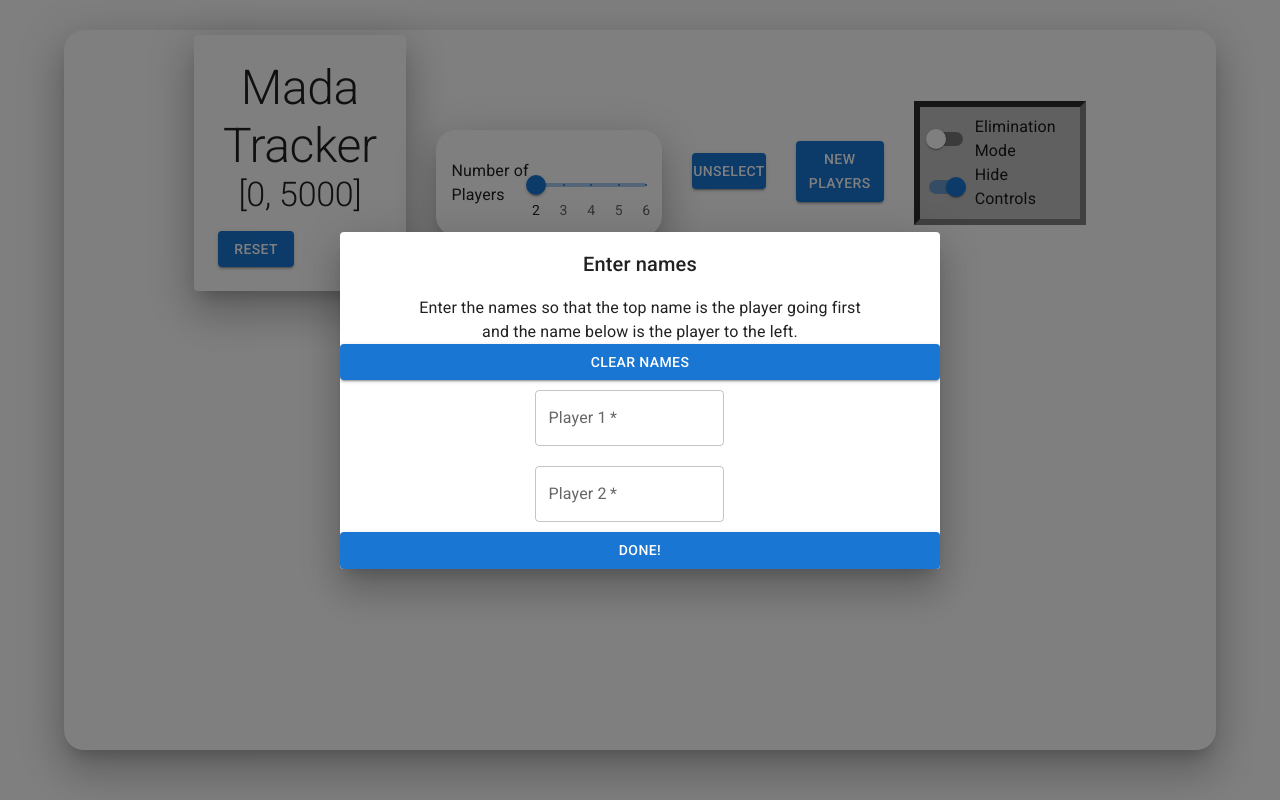
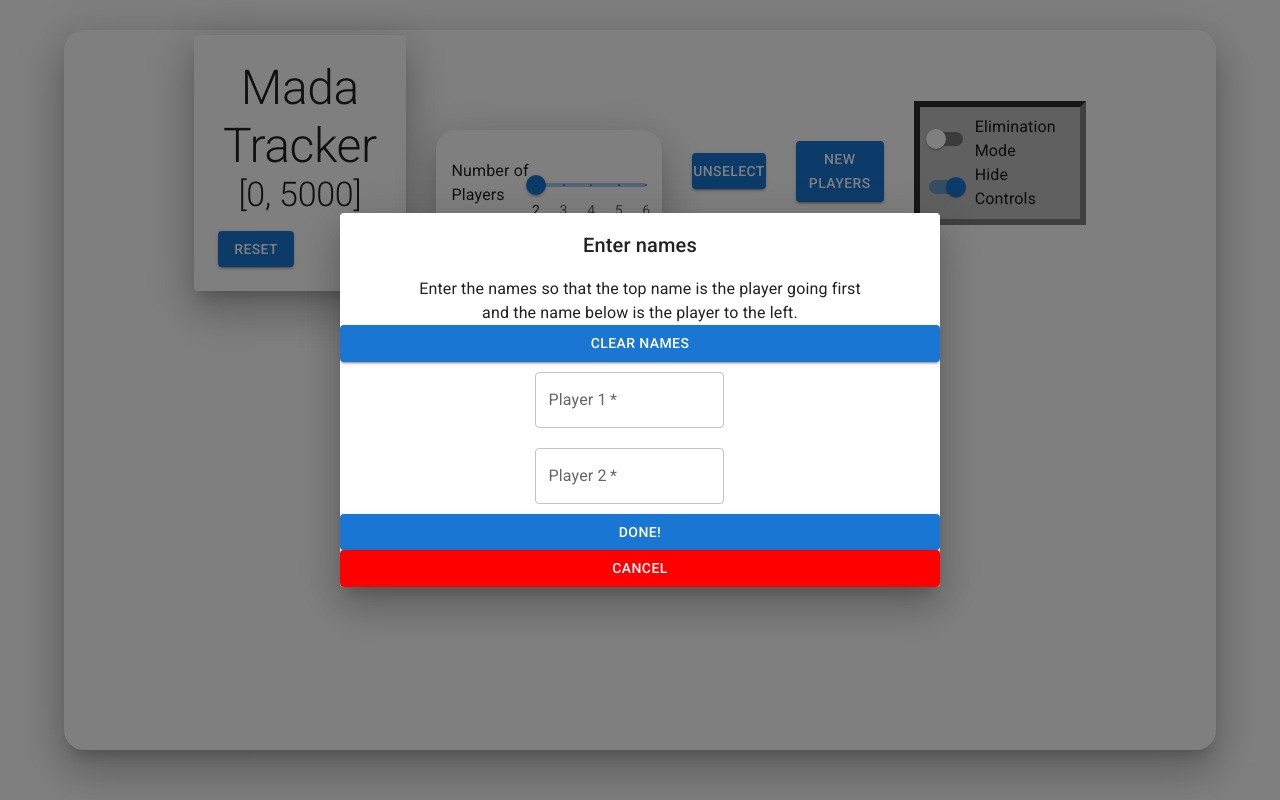
Before and after one commit to adnanian/mada-tracker, a React (Vite) app: page / in a window 1280 px wide. Both pictures are taken after a click on the button "NEW PLAYERS". Built offline with nearby package versions, Linux system fonts and the light colour scheme.

Commit message:
First commit to dev

```diff
--- a/src/components/dialog-forms/NameForm.jsx
+++ b/src/components/dialog-forms/NameForm.jsx
@@ -109,6 +109,13 @@ export default function NameForm({ open, onClose }) {
                 >
                     Done!
                 </Button>
+                <Button
+                    variant='contained'
+                    onClick={() => { }}
+                    sx={{ width: '100%', backgroundColor: 'red' }}
+                >
+                    Cancel
+                </Button>
             </Box>
         </Dialog>
     );
```
